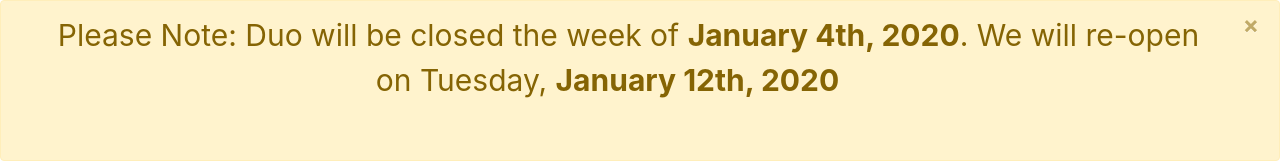
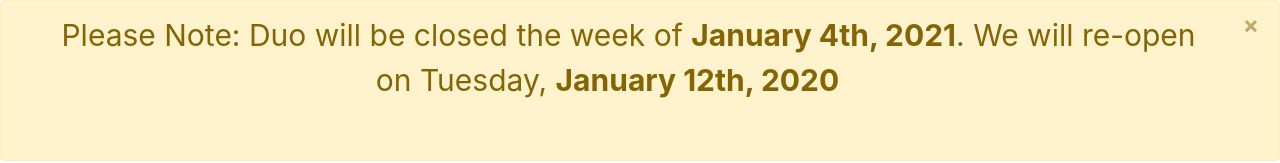
Before and after one commit to Tiffolin/duo, a React (Create React App) app: page / in a window 1280 px wide. Shown: the top 163 px of the page. Built offline with nearby package versions, Linux system fonts and the light colour scheme; a web font is replaced by a local one.

Commit message:
edited banner 2021

```diff
--- a/src/components/Splash/index.js
+++ b/src/components/Splash/index.js
@@ -28,7 +28,7 @@
     return (
         <div >
         <Alert color="warning" isOpen={this.state.visible} toggle={this.toggle.bind(this)}  className="alertBox container-fluid">
-            <span className="alert ">Please Note: Duo will be closed the week of <b>January 4th, 2020</b>. We will re-open on Tuesday, <b>January 12th, 2020</b></span><br></br>
+            <span className="alert ">Please Note: Duo will be closed the week of <b>January 4th, 2021</b>. We will re-open on Tuesday, <b>January 12th, 2020</b></span><br></br>
             <span className="alert "></span><br></br>
 
         </Alert>
```
